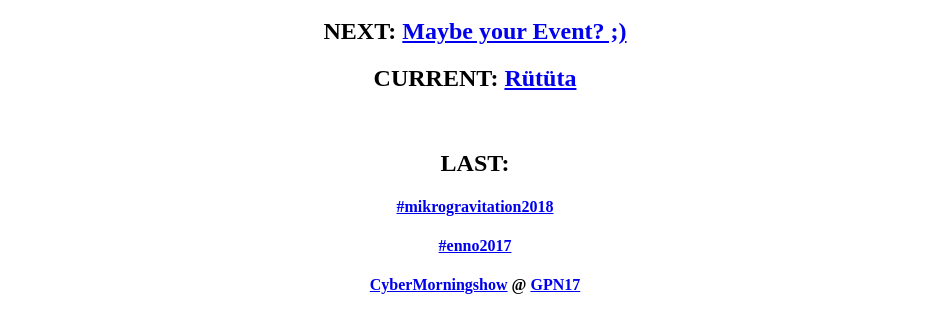
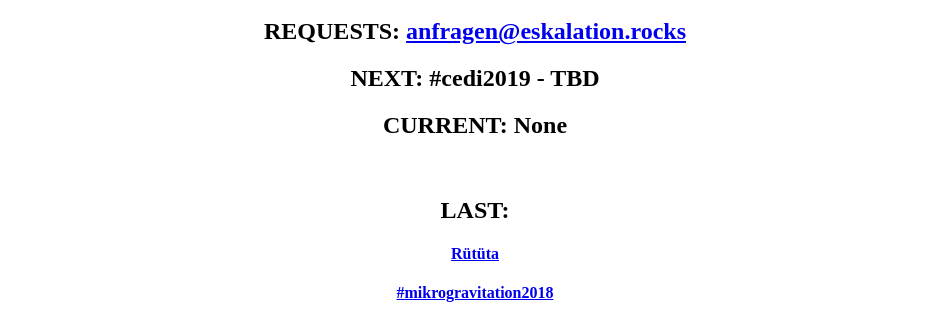
Before and after one commit to TundTEskalation/eskalation.rocks, a plain HTML site: page index.html in a window 1280 px wide. Shown: the part 614-927 px from the top of the page, without its empty margins (165-1112 px from the left). Drawn offline with Linux system fonts and the light colour scheme.

Commit message:
cedi2019

```diff
--- a/index.html
+++ b/index.html
@@ -1,22 +1,33 @@
 <html>
+
+<head>
+	<meta charset="UTF-8">
+</head>
+
+<body>
 	<title>Thies & Thies Eskalation GbR</title>
 	<center>
 		<h1>Thies & Thies Eskalation GbR - Wir eskalieren auch IHR Event!</h1>
 		<br><br>
 		<img width="65%" height="65%" alt="Logo" src="logo.svg"></img>
 		<br>
-		<h2>NEXT: <a href="mailto:anfragen@eskalation.rocks">Maybe your Event? ;)</a></h2>
+		<h2>REQUESTS: <a href="mailto:anfragen@eskalation.rocks">anfragen@eskalation.rocks</a></h2>
+		<h2>NEXT: #cedi2019 - TBD</h2>
 		<!-- <h2>NEXT: <a href="https://eskalation.rocks">TBA</a></h2> -->
-		<h2>CURRENT: <a href="https://rütüta.de">Rütüta</a></h2>
+		<h2>CURRENT: None</h2>
 		<br>
 		<h2>LAST:</h2>
+		<h4><a href="https://rütüta.de">Rütüta</a></h4>
 		<h4><a href="https://mikrogravitation.space">#mikrogravitation2018</a></h4>
 		<h4><a href="https://tickets.eskalation.rocks/TuTEskalation/enno2017/">#enno2017</a>
 			<h4><a href="https://media.ccc.de/v/gpn17-8580-cybermorning_show">CyberMorningshow</a> @ <a href="https://gulas.ch">GPN17</a></h4>
-		<h4><a href="https://media.ccc.de/v/EH2017-8566-cybermorningshow">CyberMorningshow</a> @ <a href="https://eh17.easterhegg.eu">Easterhegg 2017</a></h4>
+			<h4><a href="https://media.ccc.de/v/EH2017-8566-cybermorningshow">CyberMorningshow</a> @ <a href="https://eh17.easterhegg.eu">Easterhegg
+					2017</a></h4>
 			<h4><a href="https://marudor2017.space">#marudor2017</a></h4>
 			<h4><a href="https://cybermorning.show">CyberMorningshow</a> @ <a href="https://events.ccc.de/congress/2016">33c3</a></h4>
 			<h4><a href="https://zaunei2016.de">#zaunei2016</a></h4>
 			<h4><a href="https://hackover.de">HackOver</a></h4>
 	</center>
+</body>
+
 </html>
```
Lines whose indentation alone changed are shown as unchanged.
